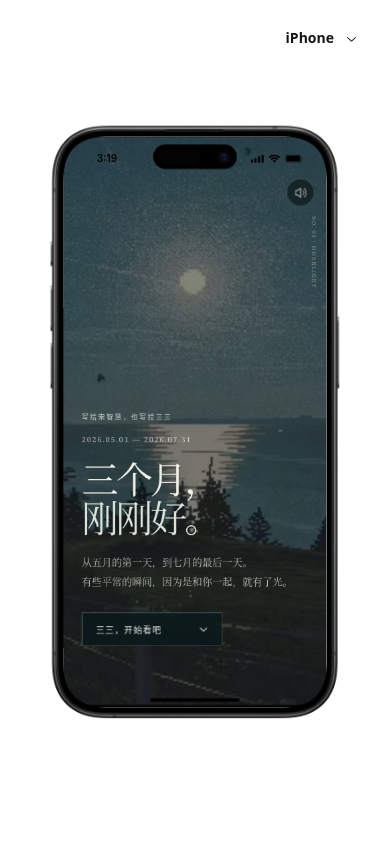
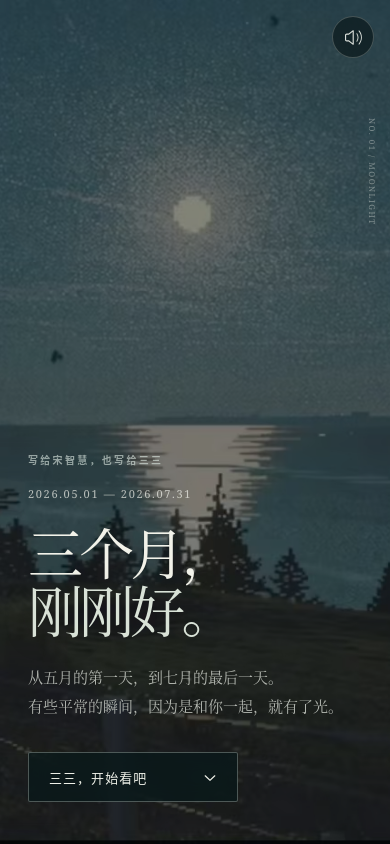
Before and after one commit to UnknoWN2028/sansi-three-months, a React (Vite) app: page / in a window 390 px wide. Built offline with nearby package versions, Linux system fonts and the light colour scheme.

Commit message:
Make mobile story fullscreen with autoplay fallback (#4)
Co-authored-by: UnknoWN2028 <UnknoWN2028@users.noreply.github.com>

```diff
--- a/mobile-runtime.lock.json
+++ b/mobile-runtime.lock.json
@@ -5,7 +5,7 @@
   "vite.config.ts": "da36eba05b845c3b0d69d823a515f6f7d9612992126ed2fe32c2809815ec73ba",
   "src/App.tsx": "7054b4e14304ab33153d3a2e860aa43d2a4f69e8a69630b4a37a2cbcd4ad2f16",
   "src/main.tsx": "01b7049715148ab645637905ccbbc91fc3f87659198a309541c2d1f03bb537d0",
-  "src/styles.css": "844c67b27cf5e38ba395153145d058c929c6479199d245cd046f3646badd719d",
+  "src/styles.css": "15da0e61f6962216d69279ffe4008fabcc4fed64f7d3b750684dc3622f6268fd",
   "src/mobile/BottomSheet.tsx": "f9c376dc78b8b5feb1c8752aa23414993ab66013d11e81b2ebb8342c570032ac",
   "src/mobile/Carousel.tsx": "242f4a7488e18c35e9b43651c9d5877288655a6f9f1734e03e56108f17526bf7",
   "src/mobile/Device.tsx": "867de9c65220f2ac7202f895d2b10a64c747f211a4b22cd8f81a1a1d66e52fc2",
--- a/src/Prototype.tsx
+++ b/src/Prototype.tsx
@@ -1,4 +1,11 @@
-import { useEffect, useMemo, useRef, useState } from "react";
+import {
+  type PointerEvent as ReactPointerEvent,
+  useCallback,
+  useEffect,
+  useMemo,
+  useRef,
+  useState,
+} from "react";
 import {
   ChevronDownIcon,
   HeartFilledIcon,
@@ -61,6 +68,14 @@ export default function Prototype() {
   const [foundLights, setFoundLights] = useState<number[]>([]);
   const elapsedDays = useMemo(daysSinceMeeting, []);
 
+  const playMusic = useCallback(async () => {
+    const audio = audioRef.current;
+    if (!audio) return;
+
+    audio.volume = 0.46;
+    await audio.play();
+  }, []);
+
   useEffect(() => {
     const target = window.location.hash;
     if (!target) return;
@@ -72,30 +87,54 @@ export default function Prototype() {
     return () => window.clearTimeout(timer);
   }, []);
 
+  useEffect(() => {
+    void playMusic().catch(() => {
+      setPlaying(false);
+    });
+  }, [playMusic]);
+
   const toggleMusic = async () => {
     const audio = audioRef.current;
     if (!audio) return;
 
     if (audio.paused) {
-      audio.volume = 0.46;
-      await audio.play();
-      setPlaying(true);
+      await playMusic();
     } else {
       audio.pause();
-      setPlaying(false);
     }
   };
 
   const beginStory = async () => {
     setStarted(true);
+    const fullscreenRequest =
+      !document.fullscreenElement && document.documentElement.requestFullscreen
+        ? document.documentElement.requestFullscreen()
+        : undefined;
+
     try {
-      await toggleMusic();
+      await playMusic();
     } catch {
       setPlaying(false);
+    }
+
+    try {
+      await fullscreenRequest;
+    } catch {
+      // Fullscreen support varies across mobile browsers.
     }
     window.setTimeout(() => {
       document.querySelector("#chapter-one")?.scrollIntoView({ behavior: "smooth" });
     }, 720);
+  };
+
+  const handleFirstInteraction = (event: ReactPointerEvent<HTMLDivElement>) => {
+    const target = event.target;
+    if (target instanceof Element && target.closest(".music-control")) return;
+    if (!audioRef.current?.paused) return;
+
+    void playMusic().catch(() => {
+      setPlaying(false);
+    });
   };
 
   const collectLight = (index: number) => {
@@ -111,8 +150,16 @@ export default function Prototype() {
   };
 
   return (
-    <div className="story-app">
-      <audio ref={audioRef} loop preload="auto" src="/assets/story/ballade-pour-adeline.mp3" />
+    <div className="story-app" onPointerDownCapture={handleFirstInteraction}>
+      <audio
+        ref={audioRef}
+        autoPlay
+        loop
+        preload="auto"
+        src="/assets/story/ballade-pour-adeline.mp3"
+        onPlay={() => setPlaying(true)}
+        onPause={() => setPlaying(false)}
+      />
 
       <button
         className="music-control"
--- a/src/prototype.css
+++ b/src/prototype.css
@@ -639,3 +639,27 @@
     animation: none;
   }
 }
+
+@media (max-width: 700px), (hover: none) and (pointer: coarse) {
+  .story-app {
+    --story-screen-height: 100vh;
+    --story-screen-height: 100dvh;
+  }
+
+  .music-control {
+    top: calc(env(safe-area-inset-top, 0px) + 16px);
+    right: calc(env(safe-area-inset-right, 0px) + 16px);
+  }
+
+  .prologue-copy {
+    min-height: 100vh;
+    min-height: 100dvh;
+    padding-top: calc(env(safe-area-inset-top, 0px) + 72px);
+    padding-bottom: calc(env(safe-area-inset-bottom, 0px) + 42px);
+  }
+
+  .finale-copy {
+    padding-top: calc(env(safe-area-inset-top, 0px) + 72px);
+    padding-bottom: calc(env(safe-area-inset-bottom, 0px) + 72px);
+  }
+}
--- a/src/styles.css
+++ b/src/styles.css
@@ -738,3 +738,64 @@ p {
   border-radius: 0;
   object-fit: fill;
 }
+
+@media (max-width: 700px), (hover: none) and (pointer: coarse) {
+  html,
+  body,
+  #root {
+    width: 100%;
+    height: 100%;
+    min-height: 100%;
+    min-height: 100dvh;
+  }
+
+  body {
+    overflow: hidden;
+    background: #071416;
+  }
+
+  .phone-stage {
+    display: block;
+    width: 100%;
+    height: 100%;
+    height: 100dvh;
+    padding: 0;
+    overflow: hidden;
+  }
+
+  .phone-scale-box,
+  .phone-device,
+  .device-screen {
+    position: absolute !important;
+    inset: 0 !important;
+    width: 100% !important;
+    height: 100% !important;
+    transform: none !important;
+  }
+
+  .device-screen {
+    --device-safe-area-bottom: env(safe-area-inset-bottom, 0px) !important;
+    border-radius: 0 !important;
+    box-shadow: none;
+    cursor: auto !important;
+  }
+
+  .device-screen,
+  .device-screen * {
+    cursor: auto !important;
+  }
+
+  .device-menu-bar,
+  .phone-bezel,
+  .device-camera,
+  .mobile-cursor,
+  .status-bar,
+  .home-indicator-svg,
+  .android-navigation-bar {
+    display: none !important;
+  }
+
+  .mobile-app-viewport[data-platform="android"][data-keyboard-visible="false"] {
+    bottom: 0;
+  }
+}
```
Also changed, not shown: 1 other file (tests, documents, lock files or other folders).
